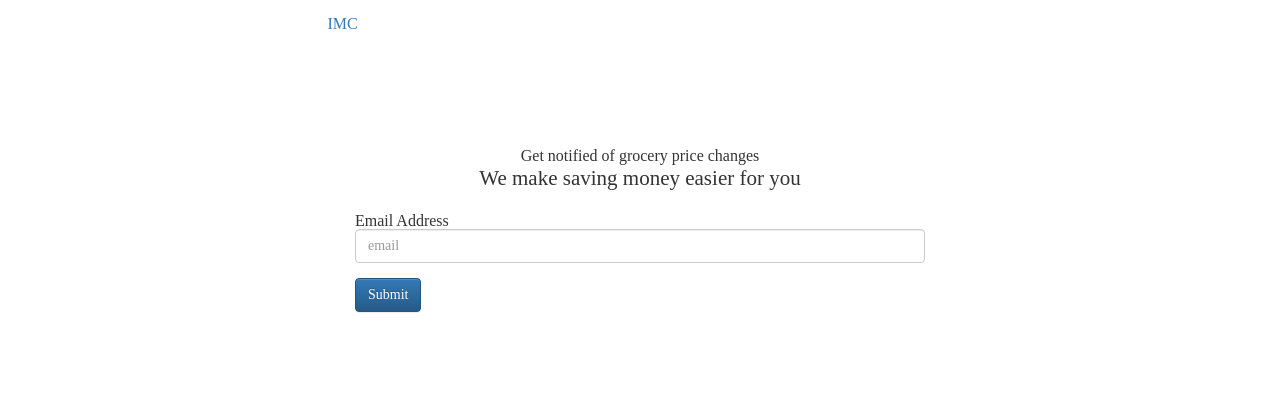
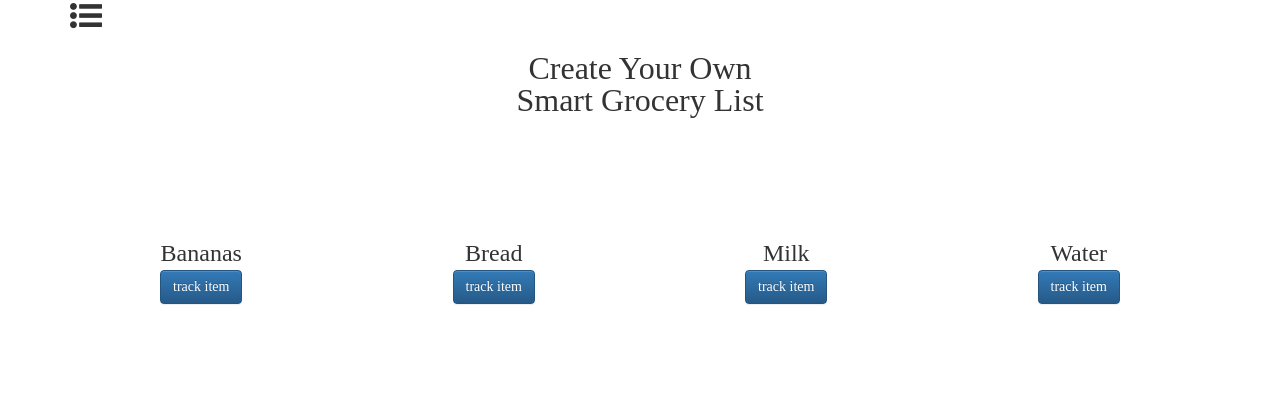
Before and after one commit to jirishus/imc-ui, a website: page index.html in a window 1280 px wide. Drawn offline with nearby package versions, Linux system fonts and the light colour scheme.

Commit message:
content and styling updates for homepage

```diff
--- a/index.html
+++ b/index.html
@@ -19,36 +19,48 @@
 </head>
 <body>
 
-<div class="container-fluid main-nav">
-  <div class="row">
-    <div class="col-md-6 col-md-offset-3">
-      <a href="#">IMC</a>
-    </div>
-  </div>
-</div>
-
 <div class="container">
 
   <div class="row">
-    <div class="col-md-12 text-center">
-      <h1>Get notified of grocery price changes</h1>
-      <p class="lead">
-        We make saving money easier for you
-      </p>
-      <!-- <i class="fa fa-camera-retro"></i> fa-camera-retro -->
+    <div class="col-md-12">
+      <i class="fa fa-list-ul fa-2x"></i>
+    </div>
+  </div>
 
+  <div class="row">
+    <div class="col-md-12 text-center banner">
+      <h1>Create Your Own <br> Smart Grocery List</h1>
+    </div>
+  </div>
+
+  <div class="row text-center foods">
+    <div class="col-md-3">
+      <h2>Bananas</h2>
+      <a href="#" class="btn btn-primary">track item</a>
+    </div>
+    <div class="col-md-3">
+      <h2>Bread</h2>
+      <a href="#" class="btn btn-primary">track item</a>
+    </div>
+    <div class="col-md-3">
+      <h2>Milk</h2>
+      <a href="#" class="btn btn-primary">track item</a>
+    </div>
+    <div class="col-md-3">
+      <h2>Water</h2>
+      <a href="#" class="btn btn-primary">track item</a>
     </div>
   </div>
 
   <div class="row">
     <div class="col-md-6 col-md-offset-3">
-      <form>
+      <!-- <form>
         <div class="form-group">
           <label>Email Address</label>
           <input type="email" class="form-control" placeholder="email">
         </div>
         <button type="submit" class="btn btn-primary">Submit</button>
-      </form>
+      </form> -->
     </div>
   </div>
 
--- a/sass/screen.scss
+++ b/sass/screen.scss
@@ -5,17 +5,29 @@
 
 @import "compass/reset";
 
+h1 { font-size: 2em; }
+h2 { font-size: 1.5em; }
+h3 { font-size: 1.17em; }
+h4 { font-size: 1.12em; }
+h5 { font-size: .83em; }
+h6 { font-size: .75em; }
+
 body, html {
   // background: url("../images/foods.jpg") no-repeat center center;
-  background-size: cover;
-}
-
-.main-nav {
-  background: #fff;
-  color: #333;
-  padding: 1em 0;
+  // background-size: cover;
 }
 
 .container {
+  padding-bottom:300px;
+}
+
+.foods {
   padding: 100px 0;
+  h2 {
+    padding:5px 0;
+  }
 }
+
+.banner {
+  padding:20px 0;
+}
```
Also changed, not shown: stylesheets/screen.css, 1 other file.
